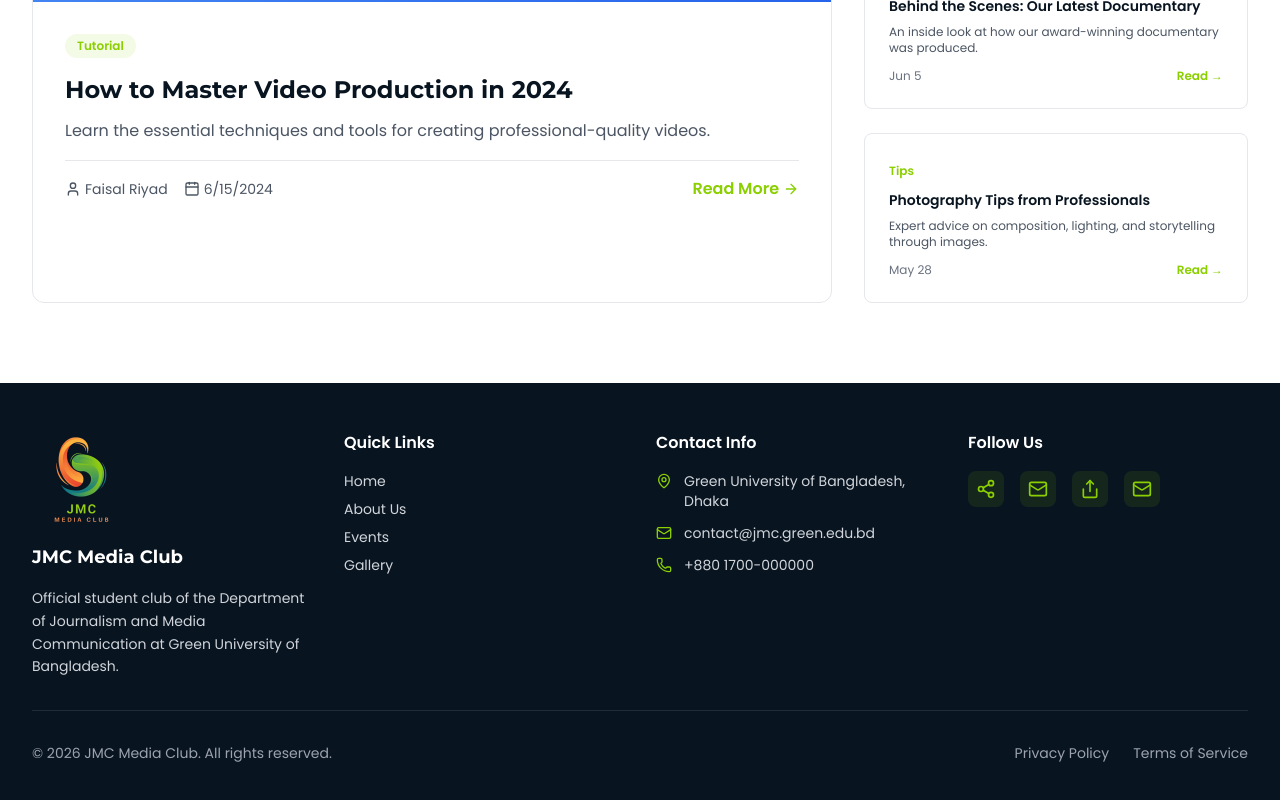
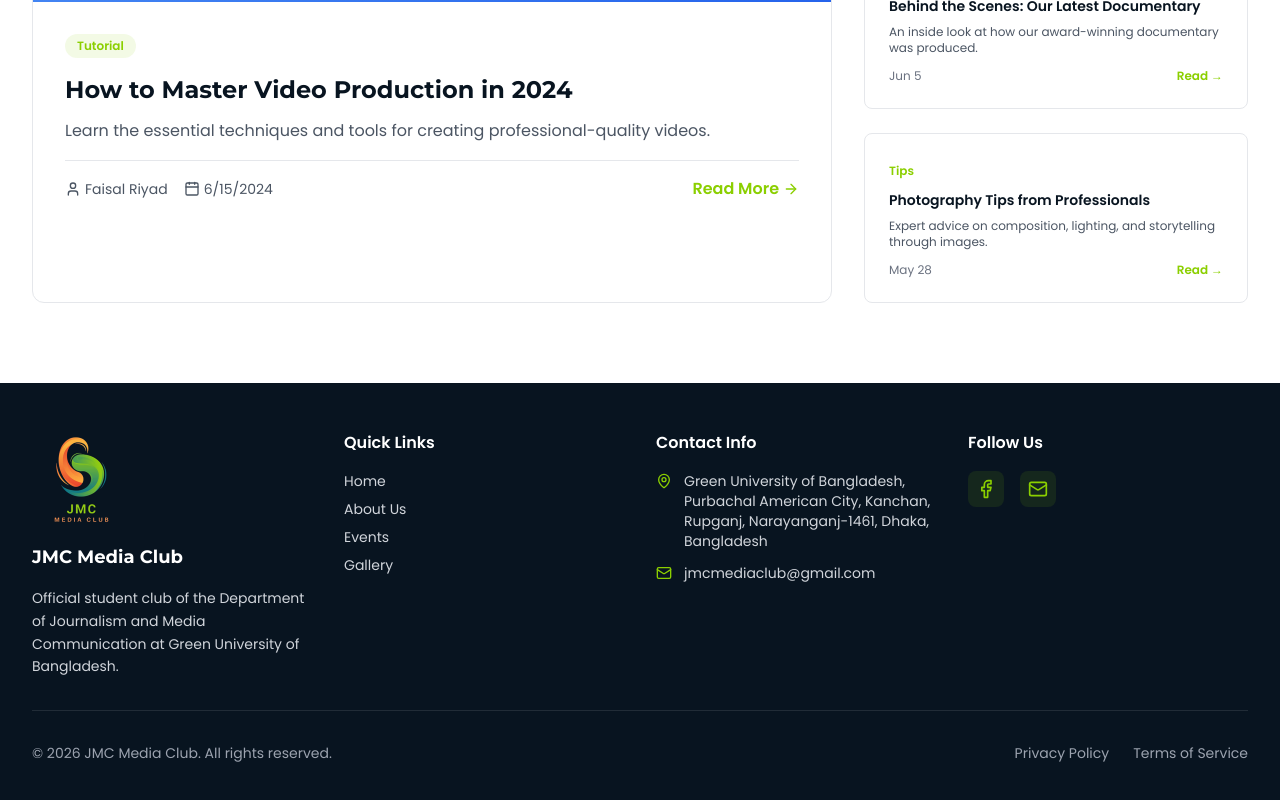
Before and after one commit to MrMajharul/JMC_Media_Club, a Next.js app: page /blog in a window 1280 px wide. Shown: the part 732-1532 px from the top of the page. Built offline with nearby package versions, Linux system fonts and the light colour scheme.

Commit message:
fix: update contact details and social links in footer while removing contact page link from header

```diff
--- a/components/footer.tsx
+++ b/components/footer.tsx
@@ -4,6 +4,23 @@ import React from 'react'
 import Image from 'next/image'
 import Link from 'next/link'
 import { Share2, Mail, MapPin, Phone, Share } from 'lucide-react'
+
+const FacebookIcon = (props: React.SVGProps<SVGSVGElement>) => (
+  <svg
+    xmlns="http://www.w3.org/2000/svg"
+    width="20"
+    height="20"
+    viewBox="0 0 24 24"
+    fill="none"
+    stroke="currentColor"
+    strokeWidth="2"
+    strokeLinecap="round"
+    strokeLinejoin="round"
+    {...props}
+  >
+    <path d="M18 2h-3a5 5 0 0 0-5 5v3H7v4h3v8h4v-8h3l1-4h-4V7a1 1 0 0 1 1-1h3z" />
+  </svg>
+)
 
 export default function Footer() {
   const currentYear = new Date().getFullYear()
@@ -44,16 +61,13 @@ export default function Footer() {
             <ul className="space-y-3 text-sm text-gray-300">
               <li className="flex items-start gap-3">
                 <MapPin size={16} className="text-jmc-green mt-0.5 flex-shrink-0" />
-                <span>Green University of Bangladesh, Dhaka</span>
+                <span>Green University of Bangladesh, Purbachal American City, Kanchan, Rupganj, Narayanganj-1461, Dhaka, Bangladesh</span>
               </li>
               <li className="flex items-center gap-3">
                 <Mail size={16} className="text-jmc-green flex-shrink-0" />
-                <a href="mailto:contact@jmc.green.edu.bd" className="hover:text-jmc-green transition-colors">contact@jmc.green.edu.bd</a>
+                <a href="mailto:jmcmediaclub@gmail.com" className="hover:text-jmc-green transition-colors">jmcmediaclub@gmail.com</a>
               </li>
-              <li className="flex items-center gap-3">
-                <Phone size={16} className="text-jmc-green flex-shrink-0" />
-                <span>+880 1700-000000</span>
-              </li>
+
             </ul>
           </div>
 
@@ -61,16 +75,20 @@ export default function Footer() {
           <div>
             <h4 className="font-semibold mb-4">Follow Us</h4>
             <div className="flex gap-4">
-              <a href="#" className="p-2 bg-jmc-green/10 hover:bg-jmc-green text-jmc-green hover:text-white rounded-lg transition-all">
-                <Share2 size={20} />
+              <a
+                href="https://www.facebook.com/JMCMediaClub"
+                target="_blank"
+                rel="noopener noreferrer"
+                className="p-2 bg-jmc-green/10 hover:bg-jmc-green text-jmc-green hover:text-white rounded-lg transition-all"
+                aria-label="Facebook Page"
+              >
+                <FacebookIcon />
               </a>
-              <a href="#" className="p-2 bg-jmc-green/10 hover:bg-jmc-green text-jmc-green hover:text-white rounded-lg transition-all">
-                <Mail size={20} />
-              </a>
-              <a href="#" className="p-2 bg-jmc-green/10 hover:bg-jmc-green text-jmc-green hover:text-white rounded-lg transition-all">
-                <Share size={20} />
-              </a>
-              <a href="#" className="p-2 bg-jmc-green/10 hover:bg-jmc-green text-jmc-green hover:text-white rounded-lg transition-all">
+              <a
+                href="mailto:jmcmediaclub@gmail.com"
+                className="p-2 bg-jmc-green/10 hover:bg-jmc-green text-jmc-green hover:text-white rounded-lg transition-all"
+                aria-label="Email"
+              >
                 <Mail size={20} />
               </a>
             </div>
--- a/components/header.tsx
+++ b/components/header.tsx
@@ -17,7 +17,6 @@ export default function Header() {
     { label: 'Gallery', href: '/gallery' },
     { label: 'Executives', href: '/executives' },
     { label: 'Blog', href: '/blog' },
-    { label: 'Contact', href: '/contact' },
   ]
 
   const isActive = (href: string) =>
```
